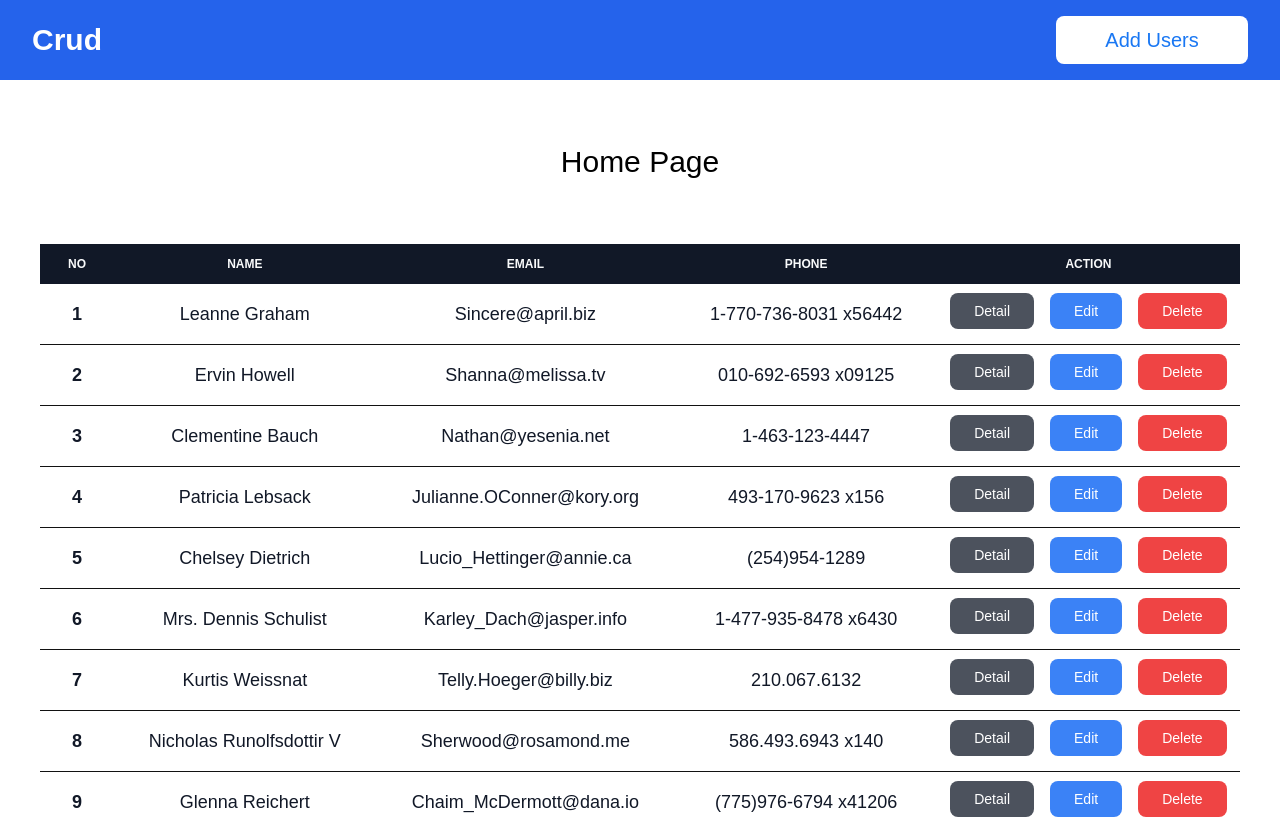
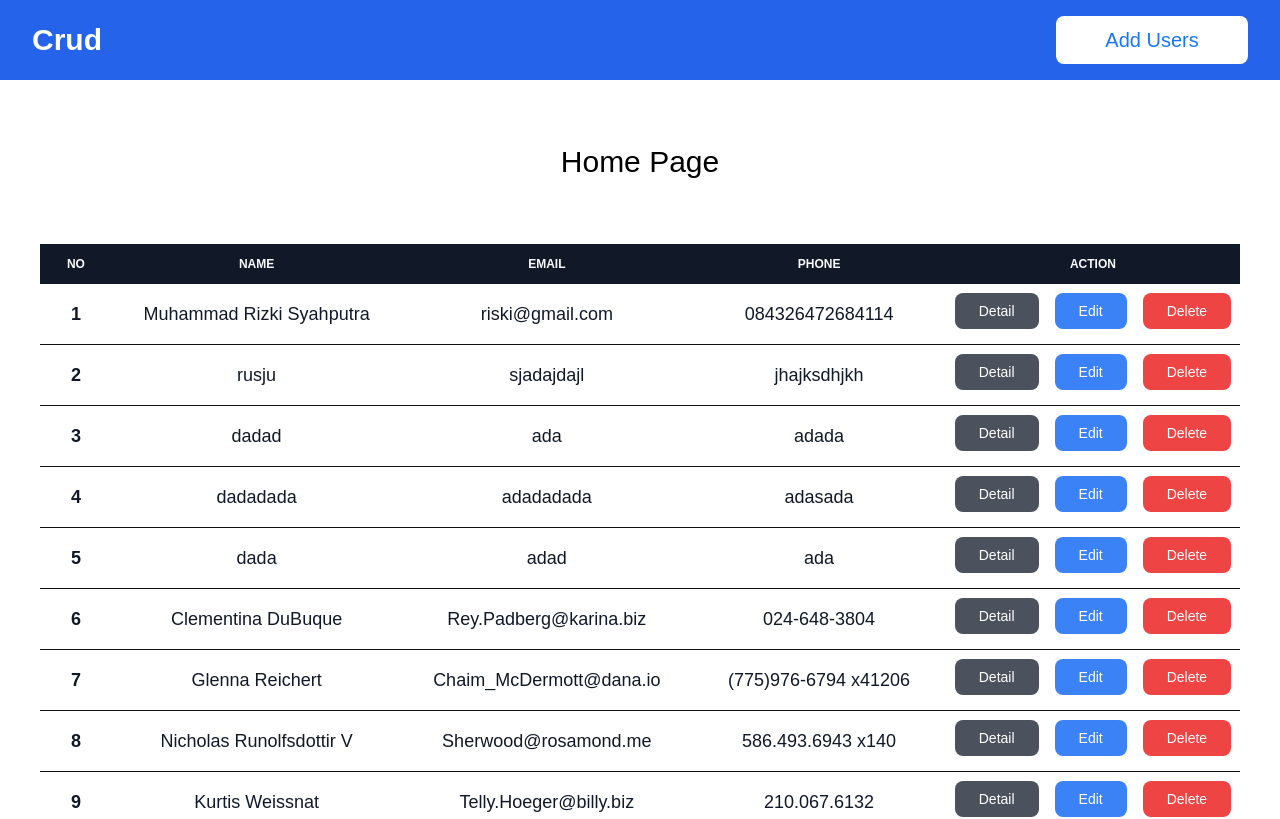
Before and after one commit to mriskisyahputraa2/crud-blog-apps, a React (Create React App) app: page / in a window 1280 px wide. Shown: the top 819 px of the page. Built offline with nearby package versions, Linux system fonts and the light colour scheme; data requests are answered from the project's data file.

Commit message:
addding fungsi add user

```diff
--- a/db.json
+++ b/db.json
@@ -229,6 +229,36 @@
         "catchPhrase": "Centralized empowering task-force",
         "bs": "target end-to-end models"
       }
+    },
+    {
+      "name": "dada",
+      "email": "adad",
+      "phone": "ada",
+      "id": 11
+    },
+    {
+      "name": "dadadada",
+      "email": "adadadada",
+      "phone": "adasada",
+      "id": 12
+    },
+    {
+      "name": "dadad",
+      "email": "ada",
+      "phone": "adada",
+      "id": 13
+    },
+    {
+      "name": "rusju",
+      "email": "sjadajdajl",
+      "phone": "jhajksdhjkh",
+      "id": 14
+    },
+    {
+      "name": "Muhammad Rizki Syahputra",
+      "email": "riski@gmail.com",
+      "phone": "084326472684114",
+      "id": 15
     }
   ]
 }
--- a/src/Pages/Home.jsx
+++ b/src/Pages/Home.jsx
@@ -6,7 +6,7 @@ function Home() {
 
   useEffect(() => {
     axios.get("http://localhost:3003/users").then((response) => {
-      setUser(response.data);
+      setUser(response.data.reverse());
     });
   }, []);
 
--- a/src/Pages/User/AddUser.jsx
+++ b/src/Pages/User/AddUser.jsx
@@ -1,9 +1,24 @@
+import axios from "axios";
 import { useState } from "react";
+import { useNavigate } from "react-router-dom";
 
 function AddUser() {
   const [name, setName] = useState("");
   const [email, setEmail] = useState("");
   const [phone, setPhone] = useState("");
+
+  const navigate = useNavigate(); // navigate untuk button ketika di tekan
+
+  // data baru yang di masukkan
+  const data = {
+    name: name,
+    email: email,
+    phone: phone,
+  };
+  function handleAddUser(e) {
+    e.preventDefault();
+    axios.post("http://localhost:3003/users", data).then(navigate("/"));
+  }
 
   return (
     <>
@@ -28,7 +43,7 @@ function AddUser() {
               value={email}
               onChange={(e) => setEmail(e.target.value)}
               className="border border-black/80 p-3 w-[600px] mt-5 rounded"
-              type="text"
+              type="email"
               placeholder="Enter your Email..."
             />
 
@@ -36,13 +51,15 @@ function AddUser() {
               value={phone}
               onChange={(e) => setPhone(e.target.value)}
               className="border border-black/80 p-3 w-[600px] mt-5 rounded"
-              type="text"
+              type="phone"
               placeholder="Enter your Phone..."
             />
           </form>
 
           <div className="mt-5">
-            <button className="bg-blue-600 text-white w-full p-3 rounded">
+            <button
+              onClick={handleAddUser}
+              className="bg-blue-600 text-white w-full p-3 rounded">
               Add User
             </button>
           </div>
--- a/src/Pages/User/DetailUsers.jsx
+++ b/src/Pages/User/DetailUsers.jsx
@@ -44,7 +44,7 @@ function DetailUsers() {
                   {DetailUser.phone}
                 </b>
               </h3>
-              <h3 className="border-b border-white text-xl mt-5 font-bold font-Poppins">
+              {/* <h3 className="border-b border-white text-xl mt-5 font-bold font-Poppins">
                 City:
                 <b className="font-mono font-normal text-green-500">
                   {" "}
@@ -57,7 +57,7 @@ function DetailUsers() {
                   {" "}
                   {DetailUser.website}
                 </b>
-              </h3>
+              </h3> */}
             </div>
           </div>
           <div className="text-center">
--- a/src/Pages/User/EditUser.jsx
+++ b/src/Pages/User/EditUser.jsx
@@ -1,13 +1,5 @@
 function EditUser() {
-  return (
-    <>
-      <div>
-        <div>
-          <h1 className="text-center text-3xl font-Poppins ">Add User</h1>
-        </div>
-      </div>
-    </>
-  );
+  return <></>;
 }
 
 export default EditUser;
```
Lines whose indentation alone changed are shown as unchanged.
